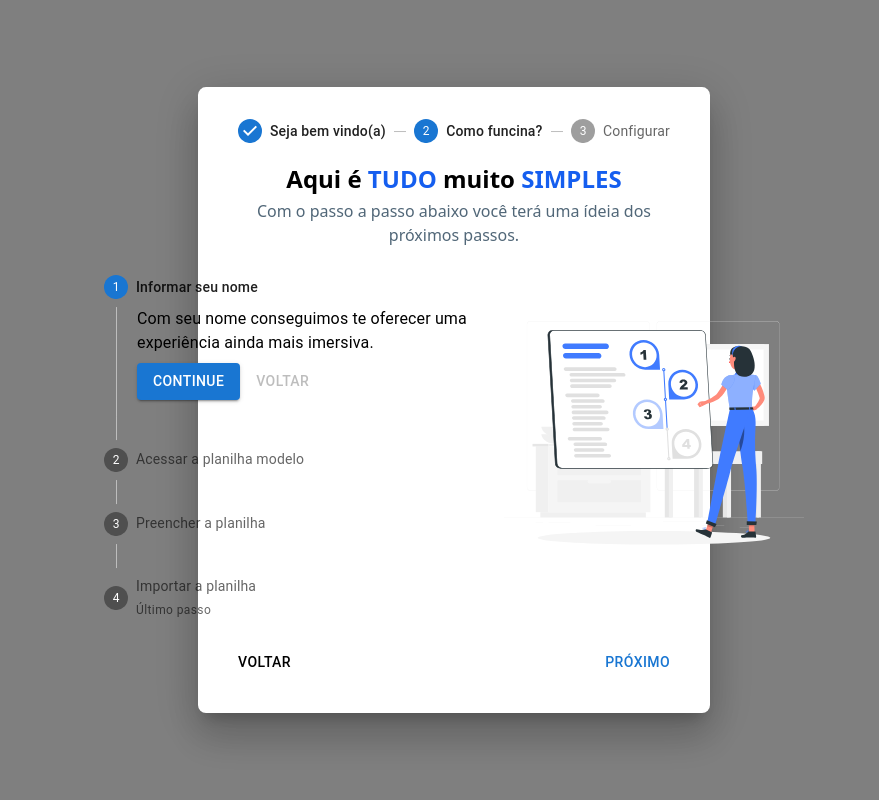
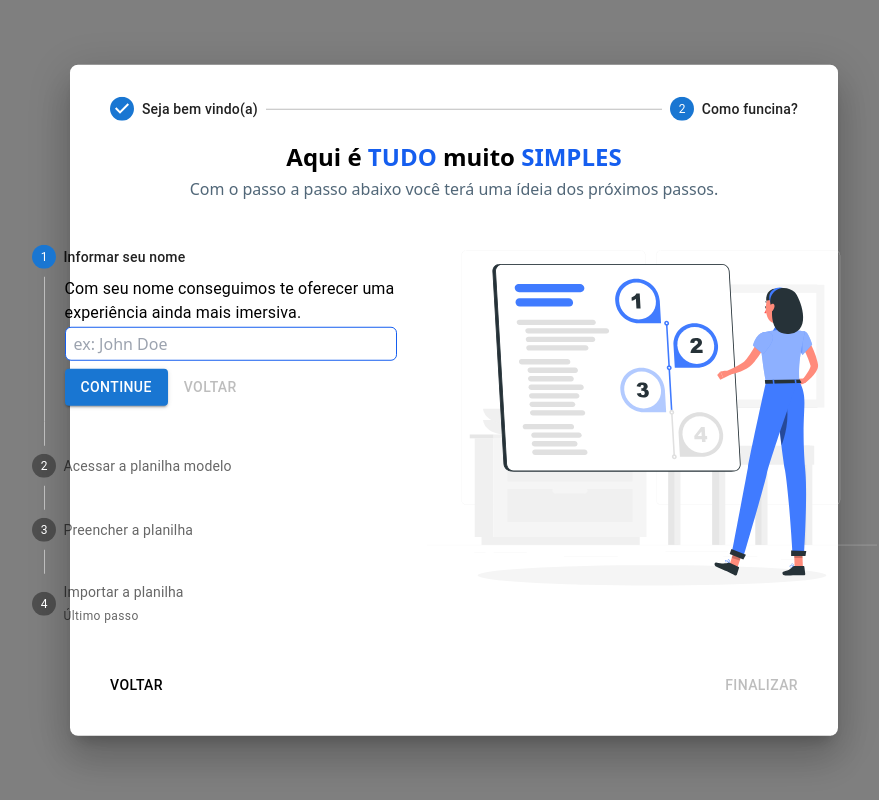
Before and after one commit to paulozy/legendary-chainsaw, a Next.js app: page / in a window 1280 px wide. Both pictures are taken after a click on the button "PRÓXIMO". Shown: the whole page, without its empty margins (186-1065 px from the left). Built offline with nearby package versions, Linux system fonts and the light colour scheme.

Commit message:
feat: refactor steps modal

```diff
--- a/pages/components/StepContent/index.tsx
+++ b/pages/components/StepContent/index.tsx
@@ -7,11 +7,11 @@ import stepsImage from '../../../public/steps.svg';
 
 export function StepContentOne() {
   return (
-    <div className="mt-5 flex flex-col justify-center text-center">
+    <div className="mt-5 flex flex-col justify-center text-center items-center">
       <h2 className="font-bold text-3xl">Seja bem vindo ao <span className="text-[#155EEF]">Resumos Financeiros</span></h2>
       <p className="text-[16px] text-[#516778] mt-1">Um aplicativo criado para visualizar a sua vida financeira de forma simples, fácil e rápido</p>
 
-      <Image src={dataAnalysisImage} alt="" />
+      <Image src={dataAnalysisImage} alt="" width={700} />
     </div>
   )
 }
@@ -38,14 +38,35 @@ const steps = [
   }
 ]
 
-export function StepContentTwo() {
+export function StepContentTwo({ userName, setUserName, spreadsheetURL, setSpreadsheetURL, isValidGoogleSheetsUrl }: StepContentThreeProps) {
   const [activeStep, setActiveStep] = useState(0);
+  const [msgNameError, setMsgNameError] = useState({ error: false, msg: null })
+  const [msgSpreadsheetURLError, setMsgSpreadsheetURLError] = useState({ error: false, msg: null })
 
   const handleNext = () => setActiveStep((prevActiveStep) => prevActiveStep + 1);
   const handleBack = () => setActiveStep((prevActiveStep) => prevActiveStep - 1);
   const handleReset = () => setActiveStep(0);
 
-  const defaultWorksheetURL = "https://docs.google.com/spreadsheets/d/12iOevbVBhfuBq62oAj-cgTYlwAIqpuU4j6cEzpbwBb0/edit?gid=0#gid=0"
+  const onChangeName = (e) => {
+    if (e.target.value.length < 3) {
+      setMsgNameError({ error: true, msg: 'O nome deve ter mais de 3 caracteres' })
+      setUserName(e.target.value)
+    } else {
+      setMsgNameError({ error: false, msg: null })
+      setUserName(e.target.value)
+    }
+  }
+  const onChangeSpreadsheetURL = (e) => {
+    if (!isValidGoogleSheetsUrl(e.target.value)) {
+      setMsgSpreadsheetURLError({ error: true, msg: 'O link precisa ser de uma planilha do: Google Planilhas' })
+      setSpreadsheetURL(e.target.value)
+    } else {
+      setMsgSpreadsheetURLError({ error: false, msg: null })
+      setSpreadsheetURL(e.target.value)
+    }
+  }
+
+  const defaultWorksheetURL = "https://docs.google.com/spreadsheets/d/1T7jK1voBln-v7LxhNXdshJ_Zgp_Ej7ilcMeY3x96Wlg/edit?gid=0#gid=0"
 
   const backButtonMargin = activeStep === steps.length - 1 ? 0 : 1
   const backButtonVariant = activeStep === steps.length - 1 ? "contained" : "text"
@@ -58,7 +79,7 @@ export function StepContentTwo() {
 
       <div className="flex justify-center items-center">
         <div>
-          <Box sx={{ maxWidth: 400, minWidth: 400 }} className="mt-5 ">
+          <Box sx={{ maxWidth: 395, minWidth: 395 }} className="mt-5">
             <Stepper activeStep={activeStep} orientation="vertical">
               {steps.map((step, index) => (
                 <Step key={step.label}>
@@ -75,7 +96,7 @@ export function StepContentTwo() {
                     <Typography>{step.description}</Typography>
                     <Typography style={{ fontSize: 13 }}>{step.instructions}</Typography>
                     <Box sx={{ mb: 2 }}>
-                      <div>
+                      <div className="">
                         {index === 1 ? <a
                           className="MuiButtonBase-root MuiButton-root MuiButton-contained MuiButton-containedPrimary MuiButton-sizeMedium MuiButton-containedSizeMedium MuiButton-colorPrimary MuiButton-root MuiButton-contained MuiButton-containedPrimary MuiButton-sizeMedium MuiButton-containedSizeMedium MuiButton-colorPrimary css-1f5ro5o-MuiButtonBase-root-MuiButton-root"
                           href={defaultWorksheetURL}
@@ -84,6 +105,37 @@ export function StepContentTwo() {
                           Planilha
                         </a> : null}
 
+                        {index === 0 ? (
+                          <div>
+                            <div>
+                              <input
+                                onChange={onChangeName}
+                                type="text"
+                                placeholder="ex: John Doe"
+                                id="name"
+                                value={userName}
+                                className="border-[1px] px-2 py-1 rounded-md border-[#155EEF] mt-[2px] w-[94%] focus:outline-none"
+                              />
+                            </div>
+                            {msgNameError.error ? <span className="text-red-500">{msgNameError.msg}</span> : null}
+                          </div>
+                        ) : null}
+
+                        {index === 3 ? (
+                          <div>
+                            <div>
+                              <input
+                                onChange={onChangeSpreadsheetURL}
+                                type="text"
+                                placeholder="ex: John Doe"
+                                id="name"
+                                value={spreadsheetURL}
+                                className="border-[1px] px-2 py-1 rounded-md border-[#155EEF] mt-[2px] w-[94%] focus:outline-none"
+                              />
+                            </div>
+                            {msgSpreadsheetURLError.error ? <span className="text-red-500">{msgSpreadsheetURLError.msg}</span> : null}
+                          </div>
+                        ) : null}
 
                         {index === steps.length - 1 ? null : (
                           <Button
@@ -120,7 +172,7 @@ export function StepContentTwo() {
           </Box>
         </div>
 
-        <Image src={stepsImage} alt="" width={300} />
+        <Image src={stepsImage} alt="" width={450} />
       </div>
     </div >
   )
@@ -134,36 +186,17 @@ type StepContentThreeProps = {
   isValidGoogleSheetsUrl: Function
 }
 
-export function StepContentThree({ userName, setUserName, spreadsheetURL, setSpreadsheetURL, isValidGoogleSheetsUrl }: StepContentThreeProps) {
-  const [msgNameError, setMsgNameError] = useState({ error: false, msg: null })
-  const [msgSpreadsheetURLError, setMsgSpreadsheetURLError] = useState({ error: false, msg: null })
+export function StepContentThree({ userName, setUserName, spreadsheetURL, setSpreadsheetURL, isValidGoogleSheetsUrl }: StepContentThreeProps){
 
-  const onChangeName = (e) => {
-    if (e.target.value.length < 3) {
-      setMsgNameError({ error: true, msg: 'O nome deve ter mais de 3 caracteres' })
-      setUserName(e.target.value)
-    } else {
-      setMsgNameError({ error: false, msg: null })
-      setUserName(e.target.value)
-    }
-  }
 
-  const onChangeSpreadsheetURL = (e) => {
-    if (!isValidGoogleSheetsUrl(e.target.value)) {
-      setMsgSpreadsheetURLError({ error: true, msg: 'O link precisa ser de uma planilha do: Google Planilhas' })
-      setSpreadsheetURL(e.target.value)
-    } else {
-      setMsgSpreadsheetURLError({ error: false, msg: null })
-      setSpreadsheetURL(e.target.value)
-    }
-  }
+
 
   return (
     <div className="mt-5">
       <h2 className="font-bold text-3xl text-center"><span className="text-[#155EEF]">Último passo, </span>vamos lá!</h2>
       <p className="text-[16px] text-[#516778] mt-1 text-center">Você está a um passo de tornar seu controle financeiro mais fácil</p>
 
-      <div className="flex flex-col items-center">
+      <div className="flex items-center">
         <div className="mt-5 w-[50%]">
           <div>
             <label htmlFor="name" className="block font-semibold">Nome:</label>
--- a/pages/index.tsx
+++ b/pages/index.tsx
@@ -20,7 +20,7 @@ import { useState } from "react";
 import { Header } from "./components/Header";
 import { PieChart } from "./components/PieChart";
 import { ResumeCard } from "./components/ResumeCard";
-import { StepContentOne, StepContentThree, StepContentTwo } from "./components/StepContent";
+import { StepContentOne, StepContentTwo } from "./components/StepContent";
 
 function createData(
   name: string,
@@ -65,7 +65,7 @@ const style = {
   top: '50%',
   left: '50%',
   transform: 'translate(-50%, -50%)',
-  width: '40%',
+  width: '60%',
   bgcolor: 'background.paper',
   boxShadow: 24,
   borderRadius: 2,
@@ -77,7 +77,7 @@ export type User = {
   spreadsheetURI: string;
 }
 
-const steps = ['Seja bem vindo(a)', 'Como funcina?', 'Configurar'];
+const steps = ['Seja bem vindo(a)', 'Como funcina?'];
 
 const Home: NextPage = () => {
   const [user, setUser] = useState<User>(undefined)
@@ -91,6 +91,12 @@ const Home: NextPage = () => {
   const handleBack = () => setActiveStep((prevActiveStep) => prevActiveStep - 1);
   const handleSubmit = async () => {
     const sla = await fetch(`/api/worksheet?uri=${spreadsheetURL}`)
+
+    if (sla.status !== 200) {
+      const err = await sla.json()
+      return alert(err.error)
+    }
+''
     const json = await sla.json()
     setTransactions(json)
     setUser({ name: userName, spreadsheetURI: spreadsheetURL })
@@ -120,8 +126,7 @@ const Home: NextPage = () => {
           {activeStep === steps.length ? <span>Loading Data</span> : (
             <>
               {
-                activeStep === 0 ? <StepContentOne /> : activeStep === 1
-                  ? <StepContentTwo /> : <StepContentThree userName={userName} setUserName={setUserName} spreadsheetURL={spreadsheetURL} setSpreadsheetURL={setSpreadsheetURL} isValidGoogleSheetsUrl={isValidGoogleSheetsUrl} />
+                activeStep === 0 ? <StepContentOne /> : <StepContentTwo setUserName={setUserName} userName={userName} setSpreadsheetURL={setSpreadsheetURL} spreadsheetURL={spreadsheetURL} isValidGoogleSheetsUrl={isValidGoogleSheetsUrl} />
               }
 
               <Box sx={{ display: 'flex', flexDirection: 'row', pt: 2 }}>
```
